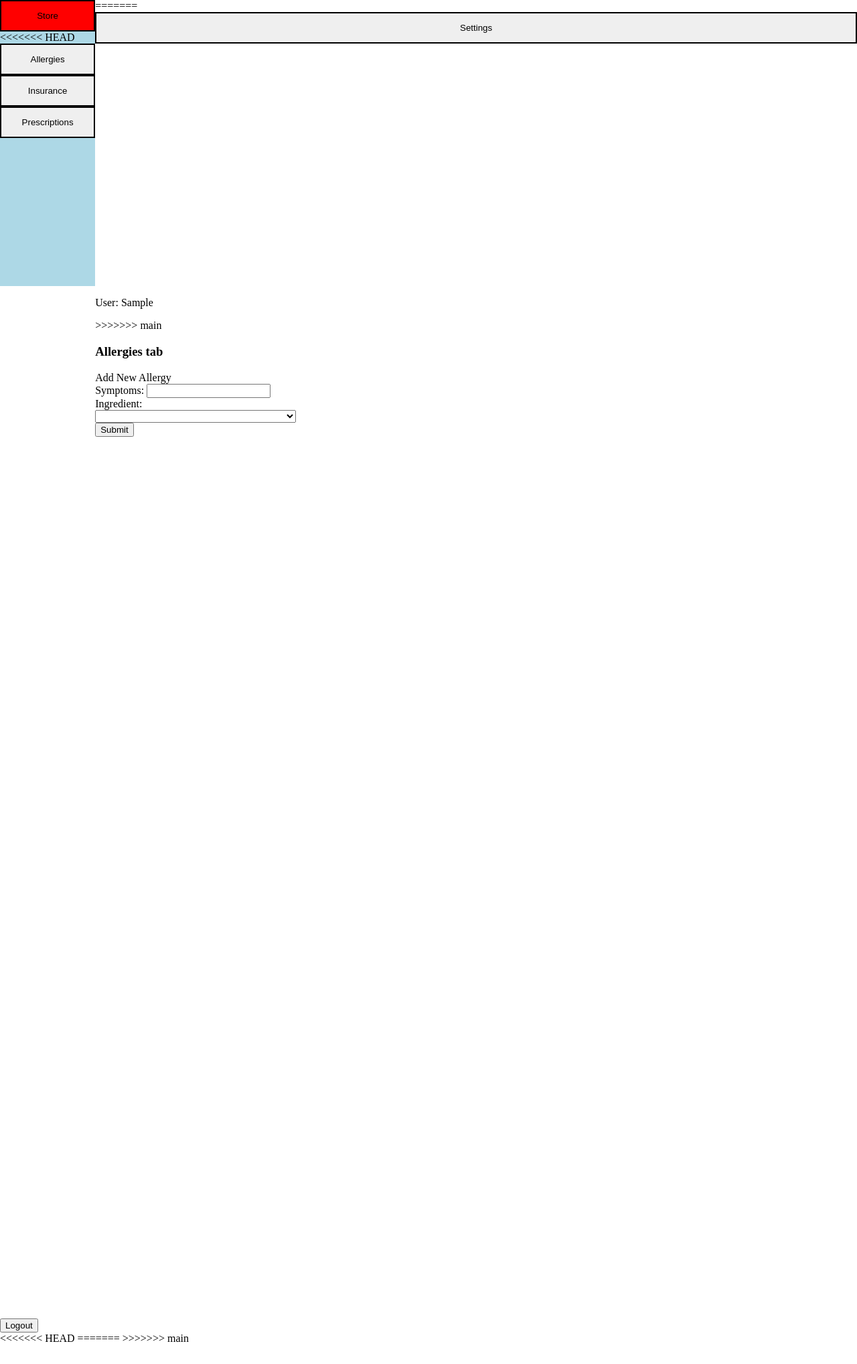
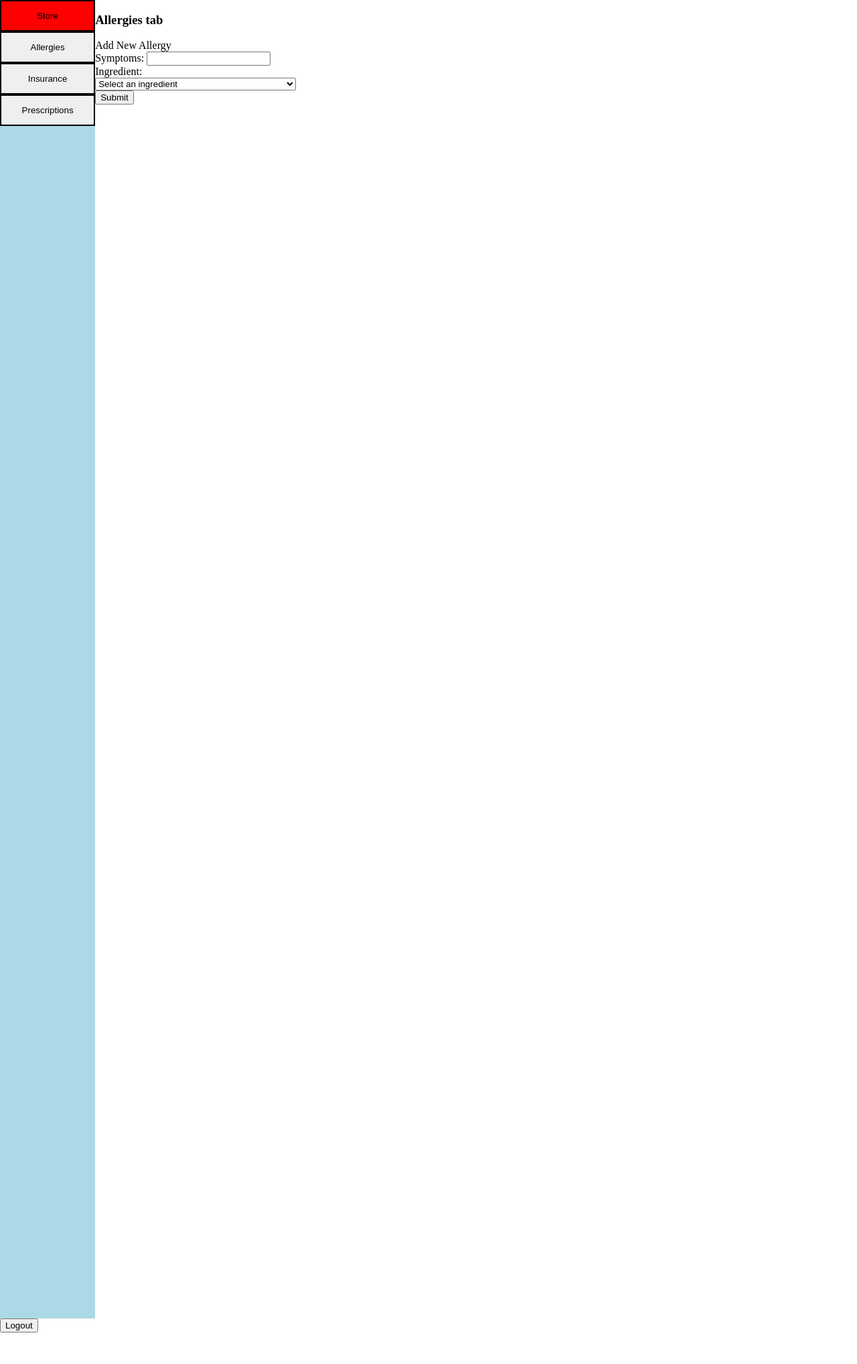
Before and after one commit to 1o3d/healthcare_proj, a Django app: template templates/user.html in a window 1280 px wide, after a click on "Allergies". Shown: the whole page at 67% size. After the commit the page ends 1989 px from the top, so only its background shows below. Run offline with Django 5.2, Linux system fonts and the light colour scheme; data comes from the database, SQL or seed files in the repository; both versions use the stored data as it was after the commit; tables that the repository leaves empty hold one stand-in row (values such as "Sample post"); the template is opened without the code that fills it: values that come from a table or form of the project are taken from there, most other values are stand-ins (such as "Sample title", 1, 10 or a date in 2020); lists and menus that the app fills with data are empty; some libraries are stand-ins or nearby versions.

Commit message:
allergy tab work

```diff
--- a/templates/user.html
+++ b/templates/user.html
@@ -15,20 +15,11 @@
     <div class="container">
         <div class="sidebar">
             <button class="tab" id="default" onclick="getTab('Store', this)">Store</button>
-<<<<<<< HEAD
             <button class="tab" onclick="getTab('Allergies', this)">Allergies</button>
             <button class="tab" onclick="getTab('Insurance', this)">Insurance</button>
             <button class="tab" onclick="getTab('Prescriptions', this)">Prescriptions</button>
         </div>
         <div class="mainpane">
-=======
-            <button class="tab" onclick="getTab('Settings', this)">Settings</button>
-        </div>
-        <div class="mainpane">
-            {% if  logged_in %}
-        <p>User: {{logged_in}}</p>
-            {% endif %}
->>>>>>> main
             <div id="Store" class="tabcontent">
                 <div class="storetitle"><center><h2>Storefront</h2></center></div>
                 <div class="leftstore">
@@ -50,15 +41,21 @@
                 </div>
             </div>
             <div id="Allergies" class="tabcontent">
-                <div class="addallrdiv">
+                <form method="post" class="addallrdiv" action="/user_create_allergy/">
+                    {% csrf_token %}
                     <h3>Allergies tab</h3>
                     Add New Allergy<br>
                     Symptoms:
-                    <input type="text" id="prestypeinput" class="ptypein"><br>
+                    <input type="text" name="sympinp" class="ptypein"><br>
                     Ingredient:
-                    <select class="ingrselect"></select>
+                    <select class="ingrselect" name="ingrinput">
+                        <option value="" selected disabled hidden>Select an ingredient</option>
+                        {% for ingredient in ingredients %}
+                            <option value="{{ ingredient.iupac_name }}">{{ ingredient.common_name }}</option>
+                        {% endfor %}
+                    </select>
                     <button class="addallr">Submit</button>
-                </div>
+                </form>
 
             </div>
             <div id="Insurance" class="tabcontent">
@@ -73,8 +70,15 @@
             <div id="Prescriptions" class="tabcontent">
                 <div class="addpresdiv">
                     <h3>Prescriptions tab</h3>
-                    Add New Prescription:
+                    Add New Prescription:<br>
+                    Medicine Name:
                     <input type="text" id="prestypeinput" class="ptypein">
+                    <br>
+                    Prescription Amount (Dosage):
+                    <input type="text" id="presamountinput" class="ptypein">
+                    <br>
+                    Refill Date:
+                    <input type="date" id="presrefilldate" class="ptypein">
                     <button class="addpres">Submit</button>
                 </div>
 
@@ -106,9 +110,3 @@
 
 </body>
 </html>
-
-
-<<<<<<< HEAD
-=======
-
->>>>>>> main
--- a/testapp/forms.py
+++ b/testapp/forms.py
@@ -1,6 +1,6 @@
 from django import forms
 from django.forms import ModelForm
-from .models import Customer, Medication, MedicationIngredients
+from .models import Customer, Medication, MedicationIngredients, Allergy
 
 class LoginForm(forms.Form):
     username = forms.CharField(max_length=100, required=True)
--- a/testapp/urls.py
+++ b/testapp/urls.py
@@ -12,5 +12,6 @@ urlpatterns = [
     path('user/', views.user, name = 'user'),
     path('healthrep/', views.healthrep, name = 'healthrep'),
     path('distrib/', views.distrib, name = 'distrib'),
-    path('customer/<str:customer_username>/', views.customer_details, name='customer_details')
+    path('customer/<str:customer_username>/', views.customer_details, name='customer_details'),
+    path('user_create_allergy/', views.user_create_allergy, name='user_create_allergy')
 ]
```
Also changed, not shown: testapp/views.py (+24 -1 lines), pharmacy.db.
